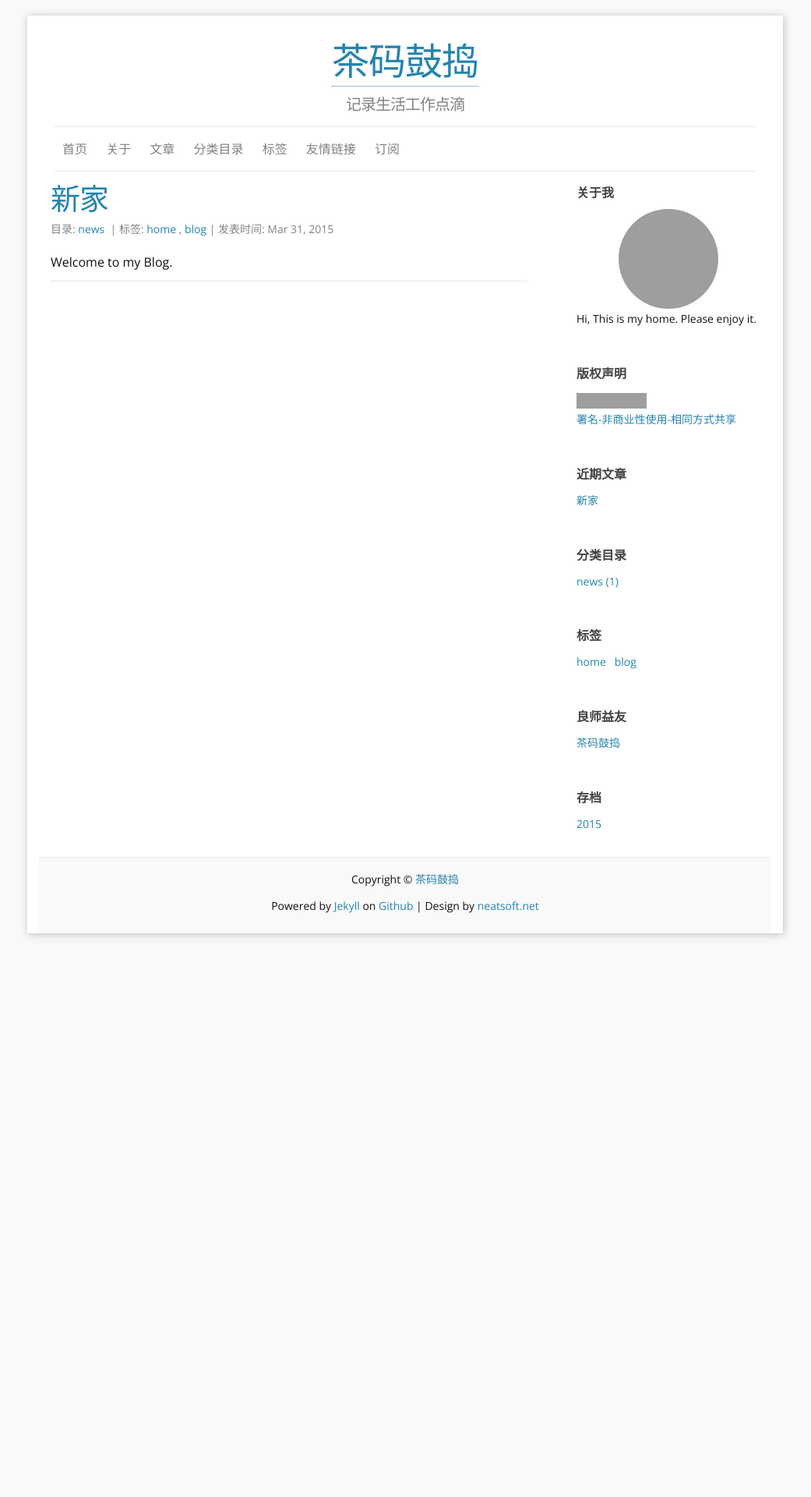
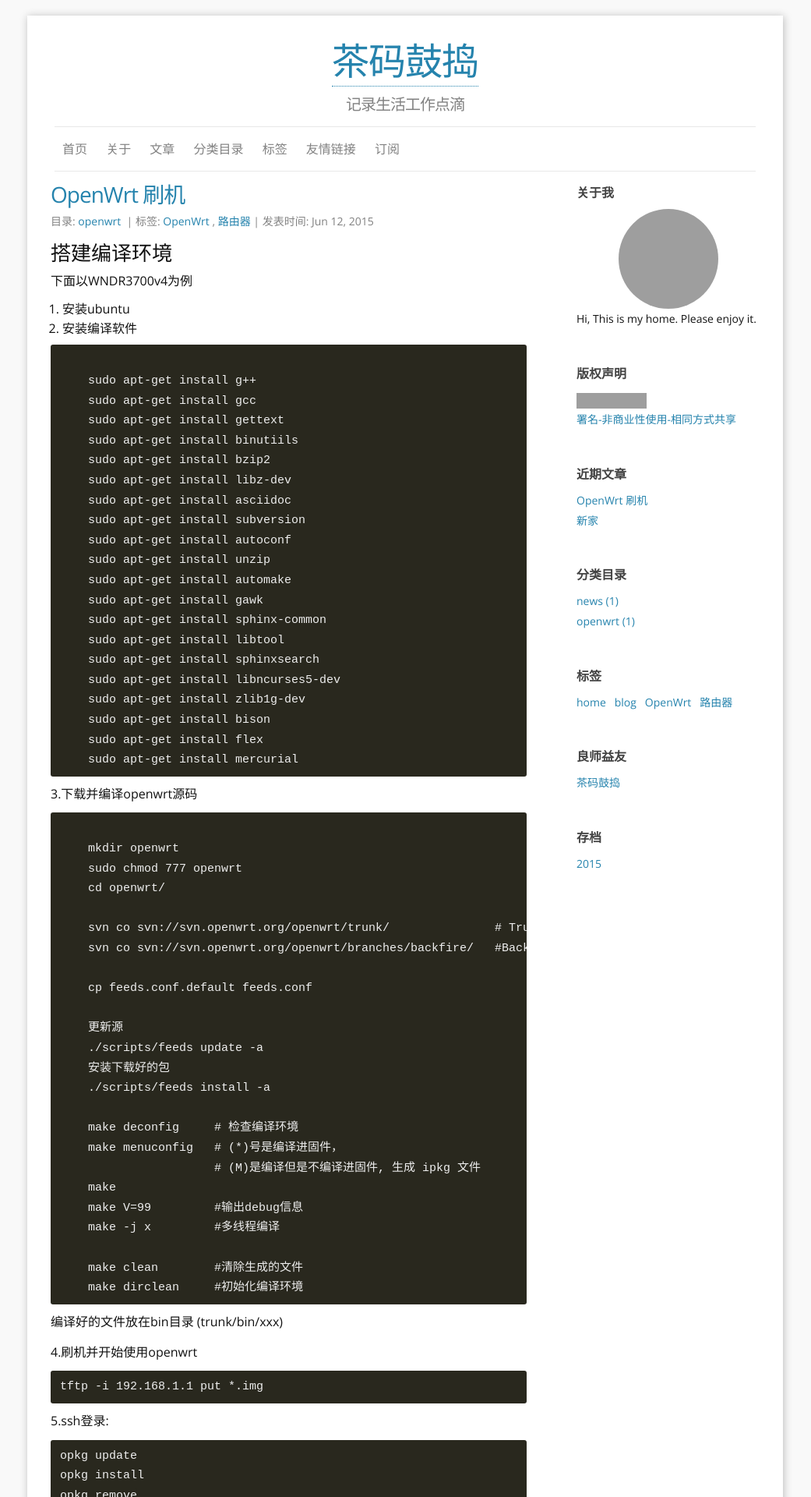
Before and after one commit to chinant/chinant.github.io, a Jekyll site: the page built from index.html, in a window 1280 px wide. Shown: the top 1920 px of the page at 78% size, without its empty margins (120-1161 px from the left). Built offline with Jekyll 4.4.1, drawn with Linux system fonts in a browser that asks for light colours; the list of posts is cut into pages by our own code; before the commit the page ends 1227 px from its top, so only the background shows below that; some of the changed text lies outside the part shown; grey boxes are pictures that could not be loaded.

Commit message:
added post of openwrt flush

```diff
--- /dev/null
+++ b/_posts/2015-06-12-17.25openwrt.md
@@ -0,0 +1,308 @@
+---
+published: true
+title: OpenWrt 刷机
+layout: post
+author: zhou
+category: openwrt
+tags:
+- OpenWrt
+- 路由器
+---
+
+### 搭建编译环境 ###
+下面以WNDR3700v4为例
+
+1.  安装ubuntu
+2.  安装编译软件
+
+<pre><code>
+    sudo apt-get install g++
+    sudo apt-get install gcc
+    sudo apt-get install gettext
+    sudo apt-get install binutiils
+    sudo apt-get install bzip2
+    sudo apt-get install libz-dev
+    sudo apt-get install asciidoc
+    sudo apt-get install subversion
+    sudo apt-get install autoconf
+    sudo apt-get install unzip
+    sudo apt-get install automake
+    sudo apt-get install gawk
+    sudo apt-get install sphinx-common
+    sudo apt-get install libtool
+    sudo apt-get install sphinxsearch
+    sudo apt-get install libncurses5-dev
+    sudo apt-get install zlib1g-dev
+    sudo apt-get install bison
+    sudo apt-get install flex
+    sudo apt-get install mercurial
+</code></pre>
+
+3.下载并编译openwrt源码
+
+<pre><code>
+    mkdir openwrt
+    sudo chmod 777 openwrt
+    cd openwrt/
+
+    svn co svn://svn.openwrt.org/openwrt/trunk/               # Trunk版本
+    svn co svn://svn.openwrt.org/openwrt/branches/backfire/   #Backfire版本
+
+    cp feeds.conf.default feeds.conf
+
+    更新源
+    ./scripts/feeds update -a
+    安装下载好的包
+    ./scripts/feeds install -a
+
+    make deconfig     # 检查编译环境
+    make menuconfig   # (*)号是编译进固件，
+                      # (M)是编译但是不编译进固件, 生成 ipkg 文件
+    make
+    make V=99         #输出debug信息
+    make -j x         #多线程编译
+
+    make clean        #清除生成的文件
+    make dirclean     #初始化编译环境
+</code></pre>
+
+编译好的文件放在bin目录 (trunk/bin/xxx)
+
+
+4.刷机并开始使用openwrt
+
+
+    tftp -i 192.168.1.1 put *.img
+
+
+5.ssh登录:
+
+
+    opkg update
+    opkg install
+    opkg remove
+
+
+---------------------------------------
+
+#### 编译Openwrt SDK ####
+编译选项选择:
+
+
+    Advanced configuration option
+    Build the OpenWrt SDK
+    Build the Openwrt Base Toolchain
+
+
+编译完成之后，交叉编译工具链在类似staging_dir/toolchain-mips_34kc_gcc-4.8-linaro_uClibc-0.9.33.2/bin/目录
+
+
+    PATH=$PATH:(toolchain/bin目录)
+    export PATH
+
+    STAGING_DIR=(toolchain目录)
+    export STAGING_DIR
+
+    mips-openwrt-linux-g++ xxx.cpp -o xxx.o
+
+
+编译基本软件包
+
+
+    make package/cups/compile V=99
+    feeds里面的包
+    make package/feeds/packages/xxxxx/compile V=99
+
+
+编译shadowsocks-libev包
+
+1.下载
+
+      cd openwrt/package
+      git clone https://github.com/madeye/shadowsocks-libev.git
+      make V=99 package/shadowsocks-libev/openwrt/compile
+
+2.安装
+
+    scp shadowsocks-libev-polarssl_1.4.6_ar71xx.ipk user@server:/folder
+    opkg install shadowsocks-libev-polarssl_1.4.6_ar71xx.ipk
+
+
+####OpenWrt 目录文件结构####
+
+<pre><code>
+openwrt/
+    └── trunk
+        ├── bin               # 用来存放make的结果 ipk
+        │   └── ar71xx
+        ├── build_dir         # 编译目录 (解压,编译,打补丁)
+        │   ├── host          # 建立工具链时的临时目录
+        │   ├── target-mips_34kc_uClibc-0.9.33.2 #对应硬件的工具链的目录
+        │   └── toolchain-mips_34kc_gcc-4.8-linaro_uClibc-0.9.33.2
+                                            #是工具链的安装位置
+        ├── config            # 编译配置
+        ├── dl                # 下载的tar编译包
+        ├── docs              # 帮助文档
+        ├── feeds             # 数据源的目录
+        │   ├── luci
+        │   ├── management
+        │   ├── packages
+        │   ├── routing
+        │   ├── targets
+        │   ├── telephony
+        ├── include           # 存放 *.mk 文件
+        │   └── site
+        ├── logs
+        │   ├── package
+        │   ├── target
+        │   ├── toolchain
+        │   └── tools
+        ├── package            # 软件包目录
+        │   ├── base-files
+        │   ├── boot
+        │   ├── devel
+        │   ├── feeds
+        │   ├── firmware
+        │   ├── kernel
+        │   ├── libs
+        │   ├── network
+        │   ├── system
+        │   └── utils
+        ├── scripts            # 对openwrt的包进行管理的perl脚本
+        │   ├── config
+        │   └── flashing
+        ├── staging_dir        # 交叉编译工具链
+        │   ├── host
+        │   ├── target-mips_34kc_uClibc-0.9.33.2
+        │   └── toolchain-mips_34kc_gcc-4.8-linaro_uClibc-0.9.33.2
+        ├── target
+        │   ├── imagebuilder
+        │   ├── linux
+        │   ├── sdk
+        │   └── toolchain
+        ├── tmp
+        │   ├── dl
+        │   └── info
+        ├── toolchain
+        │   ├── binutils
+        │   ├── gcc
+        │   ├── gdb
+        │   ├── glibc
+        │   ├── insight
+        │   ├── kernel-headers
+        │   ├── musl
+        │   ├── uClibc
+        │   └── wrapper
+        └── tools
+</code></pre>
+
+
+
+####OpenWrt编译时配置文件结构:####
+
+
+    Target System(Atheros AR7xxx/AR9xxx)
+    Subtarget (Generic devices with NAND flash)
+    Target Profile(NETGEAR WNDR3700v4/WNDR4300)
+    Target Images
+    Global build Setting
+    Advanced configureation option(for developers)
+    Build the OpenWrt Image Builder
+    Build the OpenWrt SDK                             # 编译一个SDK开发环境
+    Package the OpenWrt-baseed Toolchain
+    Image Configuration
+       Base system
+       Administration
+       Boot loaders
+       Development
+       Firmware
+       Kernel modules
+       Languages
+       LuCI
+       Main
+       Multimedia
+       Network
+       Sound
+       Utilities
+
+
+
+####配置网络服务####
+在openwrt/trunk/package/network目录下
+
+
+Configuration complete.
+
+
+       (  )   /\   _                 (
+        \ |  (  \ ( \.(               )                      _____
+      \  \ \  `  `   ) \             (  ___                 / _   \
+     (_`    \+   . x  ( .\            \/   \____-----------/ (o)   \_
+    - .-               \+  ;          (  O                           \____
+    (__                +- .( -'.- <.   \_____________  `              \  /
+    (_____            ._._: <_ - <- _- _  VVVVVVV VV V\                \/
+      .    /./.+-  . .- /  +--  - .    (--_AAAAAAA__A_/                |
+      (__ ' /x  / x _/ (                \______________//_              \_______
+     , x / ( '  . / .  /                                  \___'          \     /
+        /  /  _/ /    +                                       |           \   /
+       '  (__/                                               /              \/
+
+                                                           /                  \
+
+
+
+------------
+
+#### 路由器分区 ####
+
+    u-boot:      128kb 设备初始化程序+引导程序代码
+    kernel:      1M 系统内核的二进制代码
+    rootfs:      完整的系统文件包含只读和可写
+    rootfs_data: rootfs中可写的部分
+    art:         EEPROM分区,保存无线硬件厂商
+    firmware:    完整的固件位置
+
+
+每个分区在flash中的位置是/dev/mtdblockX,
+ROM分区采用的是Linux内核支持的squashFS文件系统,
+加载完毕后将其挂载到/rom目录,
+系统将使用JFFS2文件系统格式化rootfs_data这部分,
+并且将这部分挂载到/overlay目录
+将/overlay透明挂载为/分区, 将一部分内存挂载为/tmp目录
+
+
+    dd if=/dev/mtdbloclx  of=/tmp/xx
+    hexdmp -c /tmp/xx
+    cat /proc/mtd
+    cat /proc/partitions
+
+
+####OpenWrt路由器目录结构####
+
+
+    /etc/ 存放着系统全部的配置文件
+    /etc/init.d/ 存放着启动的服务脚本
+    /etc/config/ 存放着OpenWRT的配置文件包括网络等等
+    /tmp/ 临时文件之外还存放着动态的配置文件
+    /tmp/TZ 就是系统启动后所使用的时区参数
+
+
+####UCI配置文件格式####
+
+Section开始语法: config '类型' '名字'
+参数定义语法: option '键' '值'
+列表定义语法: list '集合名字' '值'
+
+
+    uci commit mytest  //保存配置
+
+    uci set wireless.radio0.disabled=0
+    uci commit wireless
+
+
+br-lan：虚拟设备，用于LAN口设备桥接的，目前路由器普遍将有线LAN口(一般四个)和WIFI无线接口桥接在一起作为统一的LAN。
+
+lo：虚拟设备，本机自身回环网设备
+wlan0：实设备，当启动了wifi功能以后将产生此设备
+pppoe-wan：虚拟设备，在PPPOE拨号成功以后产生。
+iwinfo:  查看无线当前状态命令
--- a/_sass/_layout.scss
+++ b/_sass/_layout.scss
@@ -160,7 +160,7 @@
 
 .post-link {
   display: block;
-  font-size: 38px;//42px;
+  font-size: 28px;//42px;
 }
 
 
```
